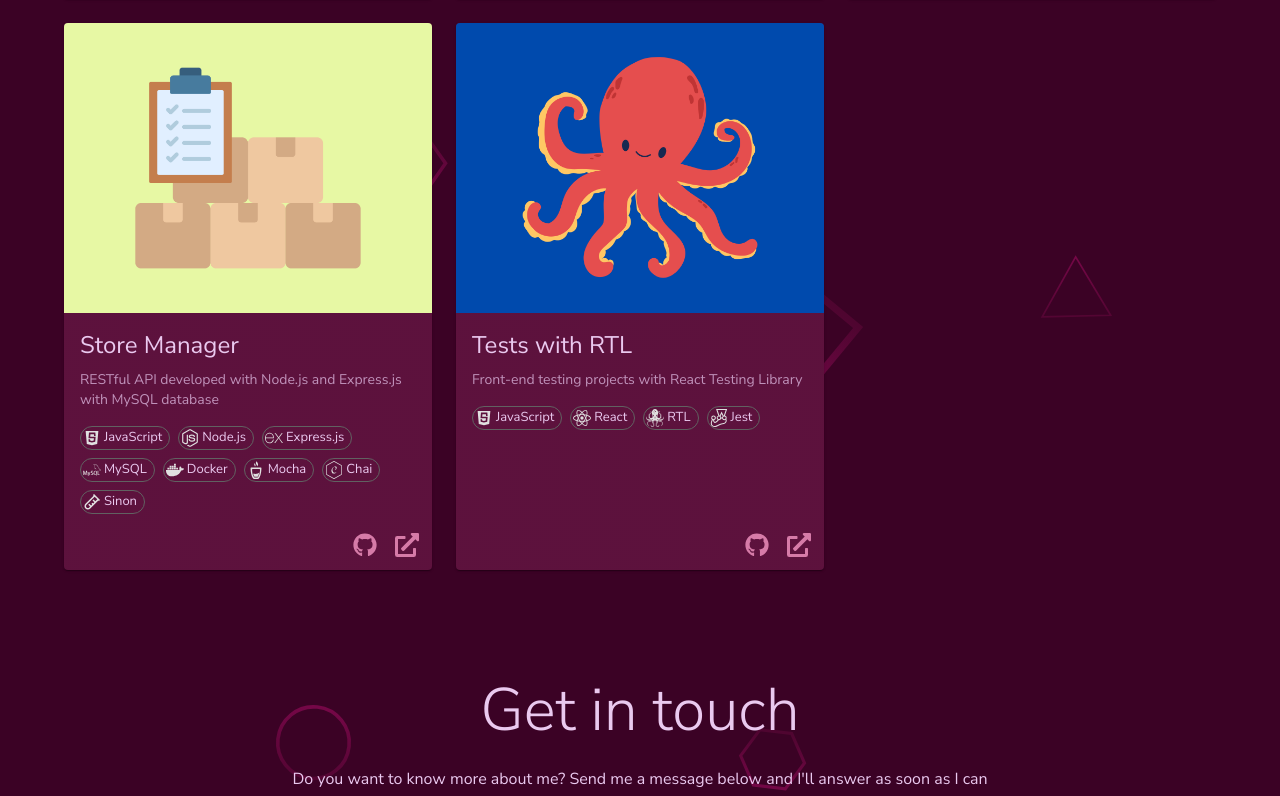
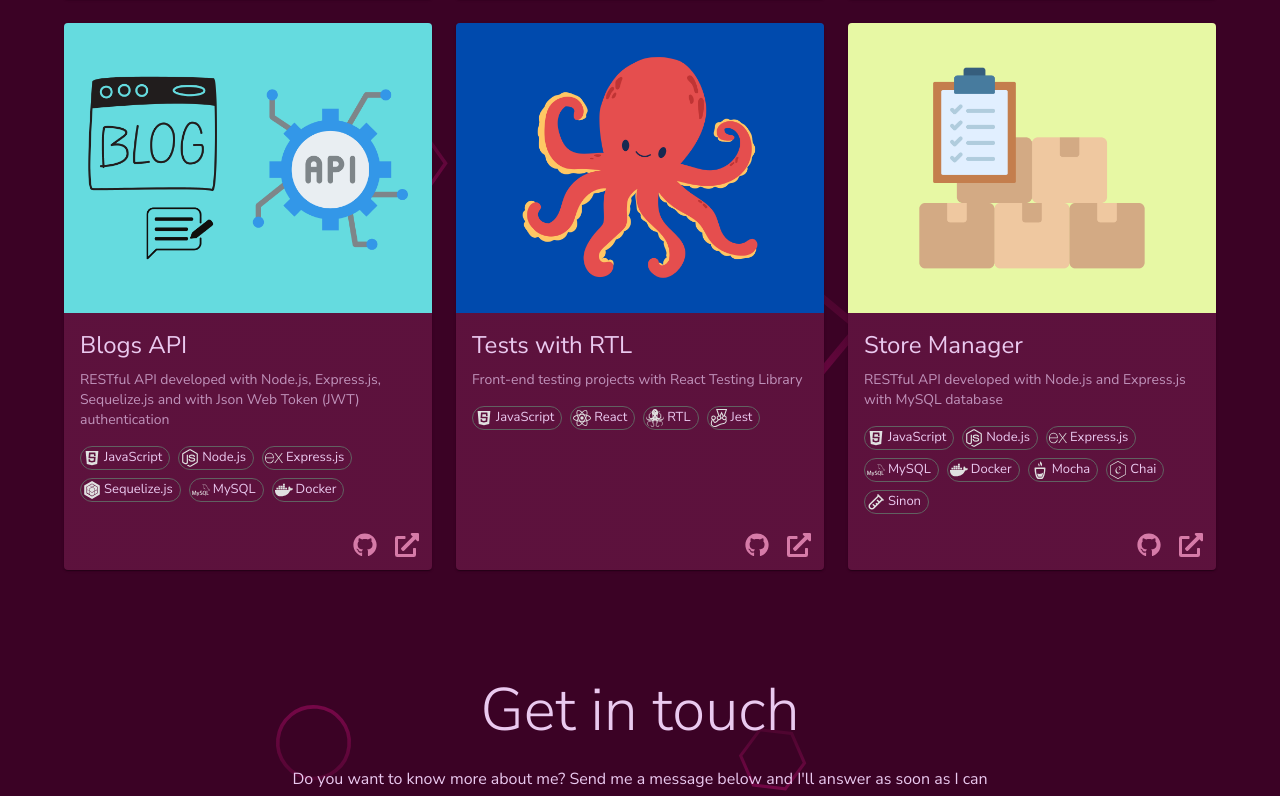
Before and after one commit to raphaelalmeidamartins/raphaelalmeidamartins.github.io, a React (Create React App) app: page / in a window 1280 px wide. Shown: the part 3380-4176 px from the top of the page. Built offline with nearby package versions, Linux system fonts and the light colour scheme; a web font is replaced by a local one.

Commit message:
:sparkles: feat: add the project Blogs API

```diff
--- a/src/data/projectsData.js
+++ b/src/data/projectsData.js
@@ -133,25 +133,23 @@ const projectsData = [
   },
   {
     id: 7,
-    title: 'Store Manager',
+    title: 'Blogs API',
     type: 'Back-end',
     screenshot: screenshotsData[7],
     description: {
-      EN: 'RESTful API developed with Node.js and Express.js with MySQL database',
-      BR: 'API RESTful desenvolvida em Node.js e Express.js com o banco de dados MySQL',
+      EN: 'RESTful API developed with Node.js, Express.js, Sequelize.js and with Json Web Token (JWT) authentication',
+      BR: 'API RESTful desenvolvida em Node.js, Express.js, Sequelize.js e autenticação por Json Web Token (JWT)',
     },
     tools: [
       toolsData.javaScript,
       toolsData.node,
       toolsData.express,
+      toolsData.sequelize,
       toolsData.mySQL,
       toolsData.docker,
-      toolsData.mocha,
-      toolsData.chai,
-      toolsData.sinon,
     ],
-    repositoryLink: 'https://github.com/raphaelalmeidamartins/store-manager',
-    deployLink: 'https://github.com/raphaelalmeidamartins/store-manager',
+    repositoryLink: 'https://github.com/raphaelalmeidamartins/blogs-api',
+    deployLink: 'https://github.com/raphaelalmeidamartins/blogs-api',
   },
   {
     id: 8,
@@ -173,6 +171,28 @@ const projectsData = [
     deployLink:
       'https://github.com/raphaelalmeidamartins/tests-with-react-testing-library',
   },
+  {
+    id: 9,
+    title: 'Store Manager',
+    type: 'Back-end',
+    screenshot: screenshotsData[9],
+    description: {
+      EN: 'RESTful API developed with Node.js and Express.js with MySQL database',
+      BR: 'API RESTful desenvolvida em Node.js e Express.js com o banco de dados MySQL',
+    },
+    tools: [
+      toolsData.javaScript,
+      toolsData.node,
+      toolsData.express,
+      toolsData.mySQL,
+      toolsData.docker,
+      toolsData.mocha,
+      toolsData.chai,
+      toolsData.sinon,
+    ],
+    repositoryLink: 'https://github.com/raphaelalmeidamartins/store-manager',
+    deployLink: 'https://github.com/raphaelalmeidamartins/store-manager',
+  },
 ];
 
 export default projectsData;
--- a/src/data/screenshotsData.js
+++ b/src/data/screenshotsData.js
@@ -6,6 +6,7 @@ import todoList from '../assets/project-screenshots/todo-list.png';
 import trybewarts from '../assets/project-screenshots/trybewarts.png';
 import storeManager from '../assets/project-screenshots/store-manager.png';
 import testsWithRTL from '../assets/project-screenshots/tests-with-rtl.png';
+import blogsApi from '../assets/project-screenshots/blogs-api.png';
 
 const screenshotsData = {
   1: sonicTrunfo,
@@ -14,8 +15,9 @@ const screenshotsData = {
   4: wallet,
   5: todoList,
   6: trybewarts,
-  7: storeManager,
+  7: blogsApi,
   8: testsWithRTL,
+  9: storeManager,
 };
 
 export default screenshotsData;
```
Also changed, not shown: src/assets/project-screenshots/blogs-api.png (added).
